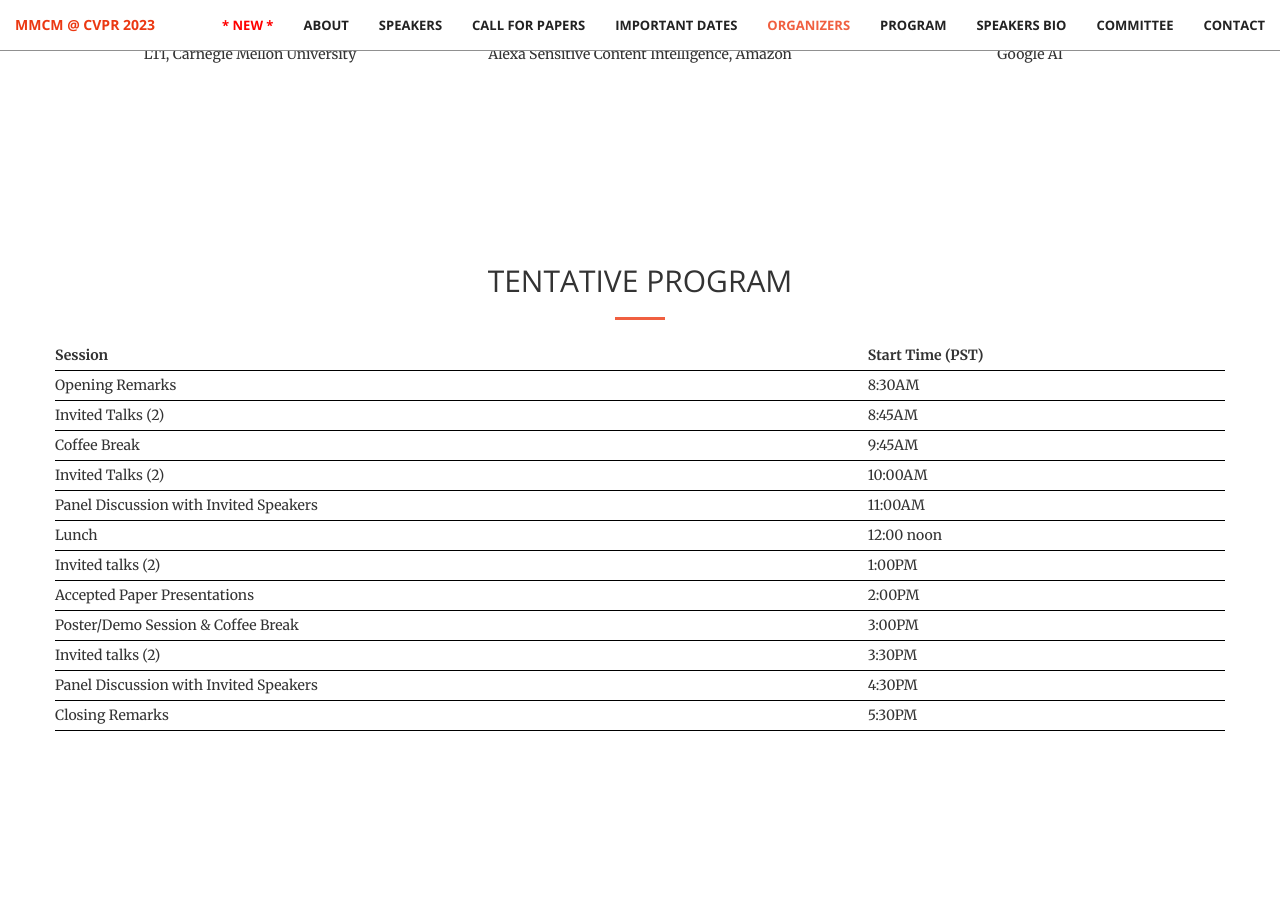
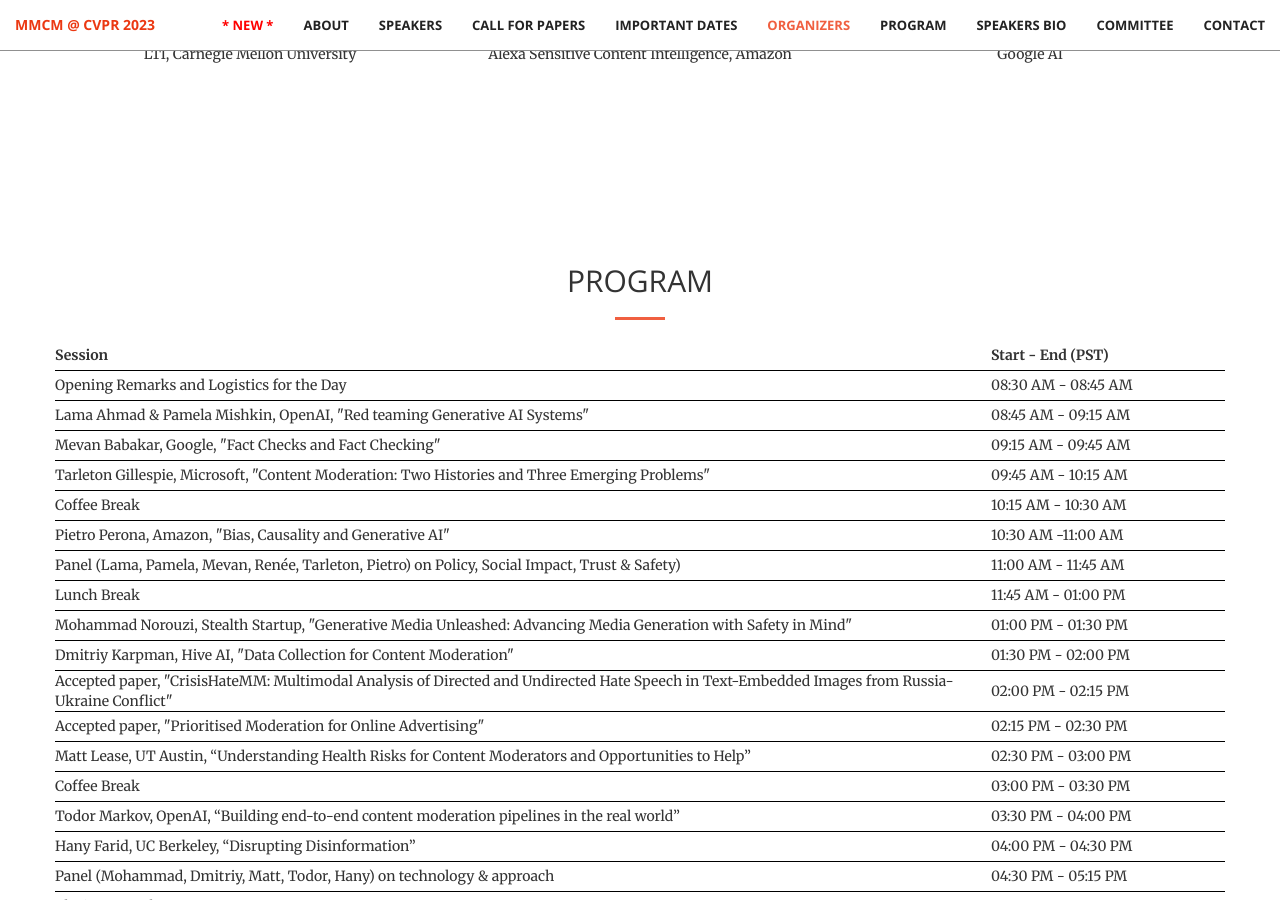
Before and after one commit to multimodal-content-moderation/multimodal-content-moderation.github.io, a Jekyll site: the page built from index.html, in a window 1280 px wide and 900 px high, scrolled down 5038 px. Built offline with Jekyll 4.4.1, drawn with Linux system fonts in a browser that asks for light colours; some of the changed text lies outside the part shown.

Commit message:
update program

```diff
--- a/_includes/program.html
+++ b/_includes/program.html
@@ -4,7 +4,7 @@
 
         <div class="row">
             <div class="col-lg-12 text-center">
-                <h2 class="section-heading">TENTATIVE PROGRAM</h2>
+                <h2 class="section-heading">PROGRAM</h2>
                 <hr class="primary">
             </div>
         </div>
@@ -14,82 +14,96 @@
             <table style="width: 100%;">
                 <tbody>
                     <tr style="border-bottom: 1px solid black; height: 30px">
-            			<th class="th-1-Width">Session</th>
-            			<th>Start Time (PST)</th>
-<!--            			<th class="th-2-Width">Talk Title</th>-->
-<!--						<th class="th-3-Width">Speaker(s)</th>-->
+                        <th class="th-1-Width" style="width:80%">Session</th>
+                        <th>Start - End (PST)</th>
                     </tr>
                     <tr style="border-bottom: 1px solid black; height: 30px">
-            			<td>Opening Remarks</td>
-            			<td>8:30AM</td>
-<!--            			<td>Welcome to CVMI 2022 & Logistics for Hybrid Format</td>-->
-<!--						<td>Mei Chen (Microsoft)</td>-->
+                        <td>Opening Remarks and Logistics for the Day</td>
+                        <td>08:30 AM - 08:45 AM</td>
                     </tr>
                     <tr style="border-bottom: 1px solid black; height: 30px">
-            			<td>Invited Talks (2)</td>
-            			<td>8:45AM</td>
-<!--            			<td>Information in Images for Drug Discovery: Image-based Profiling</td>-->
-<!--						<td>Anne E. Carpenter (Broad Institute of Harvard and MIT)</td>-->
+                        <td>Lama Ahmad & Pamela Mishkin, OpenAI, "Red teaming Generative AI Systems"
+                        </td>
+                        <td>08:45 AM - 09:15 AM</td>
+                    </tr>
+                    <tr style="border-bottom: 1px solid black; height: 30px">
+                        <td>Mevan Babakar, Google, "Fact Checks and Fact Checking"</td>
+                        <td>09:15 AM - 09:45 AM</td>
+                    </tr>
+                    <tr style="border-bottom: 1px solid black; height: 30px">
+                        <td>Tarleton Gillespie, Microsoft, "Content Moderation: Two Histories and Three
+                            Emerging Problems"
+                        </td>
+                        <td>09:45 AM - 10:15 AM</td>
                     </tr>
                     <tr style="border-bottom: 1px solid black; height: 30px">
                         <td>Coffee Break</td>
-            			<td>9:45AM</td>
-<!--            			<td>Information in Images for Drug Discovery: Image-based Profiling</td>-->
-<!--						<td>Anne E. Carpenter (Broad Institute of Harvard and MIT)</td>-->
+                        <td>10:15 AM - 10:30 AM</td>
                     </tr>
                     <tr style="border-bottom: 1px solid black; height: 30px">
-            			<td>Invited Talks (2)</td>
-            			<td>10:00AM</td>
-<!--            			<td>Information in Images for Drug Discovery: Image-based Profiling</td>-->
-<!--						<td>Anne E. Carpenter (Broad Institute of Harvard and MIT)</td>-->
+                        <td>Pietro Perona, Amazon, "Bias, Causality and Generative AI"</td>
+                        <td>10:30 AM -11:00 AM</td>
                     </tr>
                     <tr style="border-bottom: 1px solid black; height: 30px">
-            			<td>Panel Discussion with Invited Speakers</td>
-            			<td>11:00AM</td>
-<!--            			<td>Information in Images for Drug Discovery: Image-based Profiling</td>-->
-<!--						<td>Anne E. Carpenter (Broad Institute of Harvard and MIT)</td>-->
+                        <td>Panel (Lama, Pamela, Mevan, Renée, Tarleton, Pietro) on Policy, Social
+                            Impact, Trust & Safety)
+                        </td>
+                        <td>11:00 AM - 11:45 AM</td>
                     </tr>
                     <tr style="border-bottom: 1px solid black; height: 30px">
-            			<td>Lunch</td>
-            			<td>12:00 noon</td>
-<!--            			<td>Information in Images for Drug Discovery: Image-based Profiling</td>-->
-<!--						<td>Anne E. Carpenter (Broad Institute of Harvard and MIT)</td>-->
+                        <td>Lunch Break</td>
+                        <td>11:45 AM - 01:00 PM</td>
                     </tr>
                     <tr style="border-bottom: 1px solid black; height: 30px">
-            			<td>Invited talks (2)</td>
-            			<td>1:00PM</td>
-<!--            			<td>Information in Images for Drug Discovery: Image-based Profiling</td>-->
-<!--						<td>Anne E. Carpenter (Broad Institute of Harvard and MIT)</td>-->
+                        <td>Mohammad Norouzi, Stealth Startup, "Generative Media Unleashed: Advancing
+                            Media Generation with Safety in Mind"
+                        </td>
+                        <td>01:00 PM - 01:30 PM</td>
                     </tr>
                     <tr style="border-bottom: 1px solid black; height: 30px">
-            			<td>Accepted Paper Presentations </td>
-            			<td>2:00PM</td>
-<!--            			<td>Information in Images for Drug Discovery: Image-based Profiling</td>-->
-<!--						<td>Anne E. Carpenter (Broad Institute of Harvard and MIT)</td>-->
+                        <td>Dmitriy Karpman, Hive AI, "Data Collection for Content Moderation"</td>
+                        <td>01:30 PM - 02:00 PM</td>
                     </tr>
                     <tr style="border-bottom: 1px solid black; height: 30px">
-            			<td>Poster/Demo Session & Coffee Break </td>
-            			<td>3:00PM</td>
-<!--            			<td>Information in Images for Drug Discovery: Image-based Profiling</td>-->
-<!--						<td>Anne E. Carpenter (Broad Institute of Harvard and MIT)</td>-->
+                        <td>Accepted paper, "CrisisHateMM: Multimodal Analysis of Directed and
+                            Undirected Hate Speech in Text-Embedded Images from Russia-Ukraine Conflict"
+                        </td>
+                        <td>02:00 PM - 02:15 PM</td>
                     </tr>
                     <tr style="border-bottom: 1px solid black; height: 30px">
-            			<td>Invited talks (2)</td>
-            			<td>3:30PM</td>
-<!--            			<td>Information in Images for Drug Discovery: Image-based Profiling</td>-->
-<!--						<td>Anne E. Carpenter (Broad Institute of Harvard and MIT)</td>-->
+                        <td>Accepted paper, "Prioritised Moderation for Online Advertising"</td>
+                        <td>02:15 PM - 02:30 PM</td>
                     </tr>
                     <tr style="border-bottom: 1px solid black; height: 30px">
-            			<td>Panel Discussion with Invited Speakers</td>
-            			<td>4:30PM</td>
-<!--            			<td>Information in Images for Drug Discovery: Image-based Profiling</td>-->
-<!--						<td>Anne E. Carpenter (Broad Institute of Harvard and MIT)</td>-->
+                        <td>Matt Lease, UT Austin, “Understanding Health Risks for Content Moderators
+                            and Opportunities to Help”
+                        </td>
+                        <td>02:30 PM - 03:00 PM</td>
                     </tr>
                     <tr style="border-bottom: 1px solid black; height: 30px">
-            			<td>Closing Remarks</td>
-            			<td>5:30PM</td>
-<!--            			<td>Information in Images for Drug Discovery: Image-based Profiling</td>-->
-<!--						<td>Anne E. Carpenter (Broad Institute of Harvard and MIT)</td>-->
+                        <td>Coffee Break</td>
+                        <td>03:00 PM - 03:30 PM</td>
+                    </tr>
+                    <tr style="border-bottom: 1px solid black; height: 30px">
+                        <td>Todor Markov, OpenAI, “Building end-to-end content moderation pipelines in
+                            the real world”
+                        </td>
+                        <td>03:30 PM - 04:00 PM</td>
+                    </tr>
+                    <tr style="border-bottom: 1px solid black; height: 30px">
+                        <td>Hany Farid, UC Berkeley, “Disrupting Disinformation”
+                        </td>
+                        <td>04:00 PM - 04:30 PM</td>
+                    </tr>
+                    <tr style="border-bottom: 1px solid black; height: 30px">
+                        <td>Panel (Mohammad, Dmitriy, Matt, Todor, Hany) on technology & approach
+                        </td>
+                        <td>04:30 PM - 05:15 PM</td>
+                    </tr>
+                    <tr style="border-bottom: 1px solid black; height: 30px">
+                        <td>Closing remarks
+                        </td>
+                        <td>05:15 PM - 05:30 PM</td>
                     </tr>
                 </tbody>
             </table>
```
Lines whose indentation alone changed are shown as unchanged.
